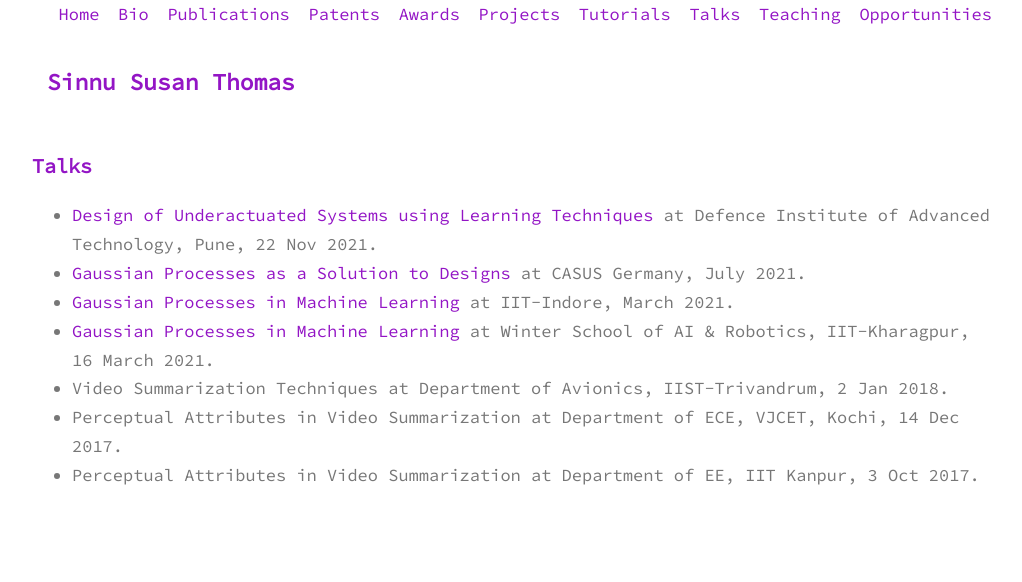
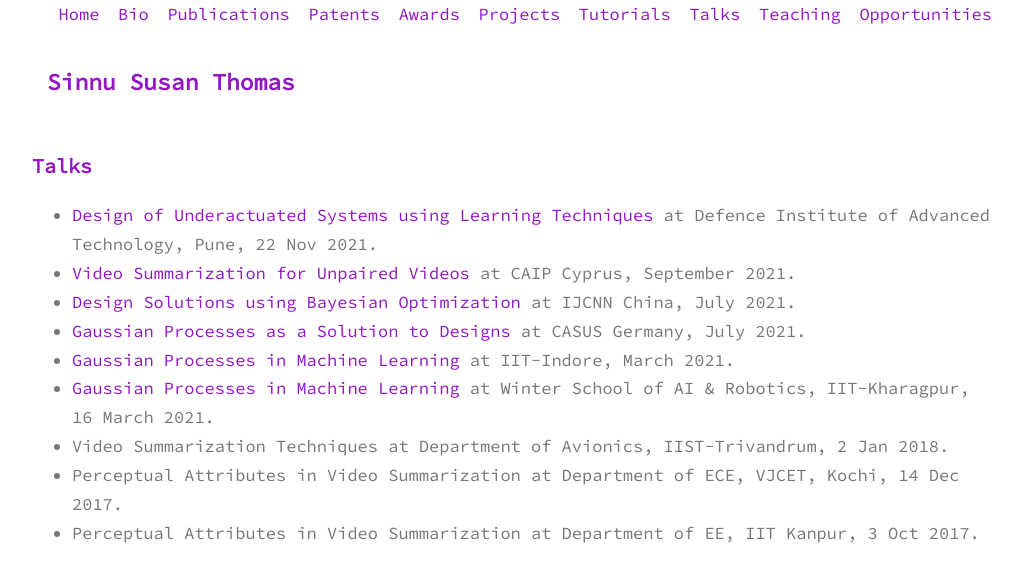
Before and after one commit to sinnuthomas/sinnuthomas.github.io, a Jekyll site: the page built from talks.md, in a window 1280 px wide. Shown: the top 582 px of the page, without its empty margins (128-1150 px from the left). Built offline with Jekyll 4.4.1, drawn with Linux system fonts in a browser that asks for light colours.

Commit message:
Update talks.md

```diff
--- a/talks.md
+++ b/talks.md
@@ -4,6 +4,8 @@ title: Talks
 permalink: /talks/
 ---
   * [Design of Underactuated Systems using Learning Techniques](https://www.diat.ac.in/about-diat/conference-and-events/) at Defence Institute of Advanced Technology, Pune, 22 Nov 2021.
+  * [Video Summarization for Unpaired Videos](http://cyprusconferences.org/caip2021/tutorials/) at CAIP Cyprus, September 2021.
+  * [Design Solutions using Bayesian Optimization](https://www.ijcnn.org/tutorials) at IJCNN China, July 2021.
   * [Gaussian Processes as a Solution to Designs](https://www.casus.science/events/gaussian-processes-as-a-solution-to-designs-by-sinnu-susan-thomas/) at CASUS Germany, July 2021.
   * [Gaussian Processes in Machine Learning](https://www.google.com/url?sa=t&rct=j&q=&esrc=s&source=web&cd=&cad=rja&uact=8&ved=2ahUKEwjmkY2M247vAhVDXSsKHSDkDeAQFjABegQIAhAD&url=https%3A%2F%2Fwww.iiti.ac.in%2Fpublic%2Fstorage%2Fevents%2Ffeb2021%2FQIP-MATHOPT21_26feb.pdf&usg=AOvVaw2CHa2BUIrKYPeesjk5wUk4) at IIT-Indore, March 2021.
   * [Gaussian Processes in Machine Learning](https://www.youtube.com/watch?v=UWH8_-njdaA) at Winter School of AI & Robotics, IIT-Kharagpur, 16 March 2021.
```
